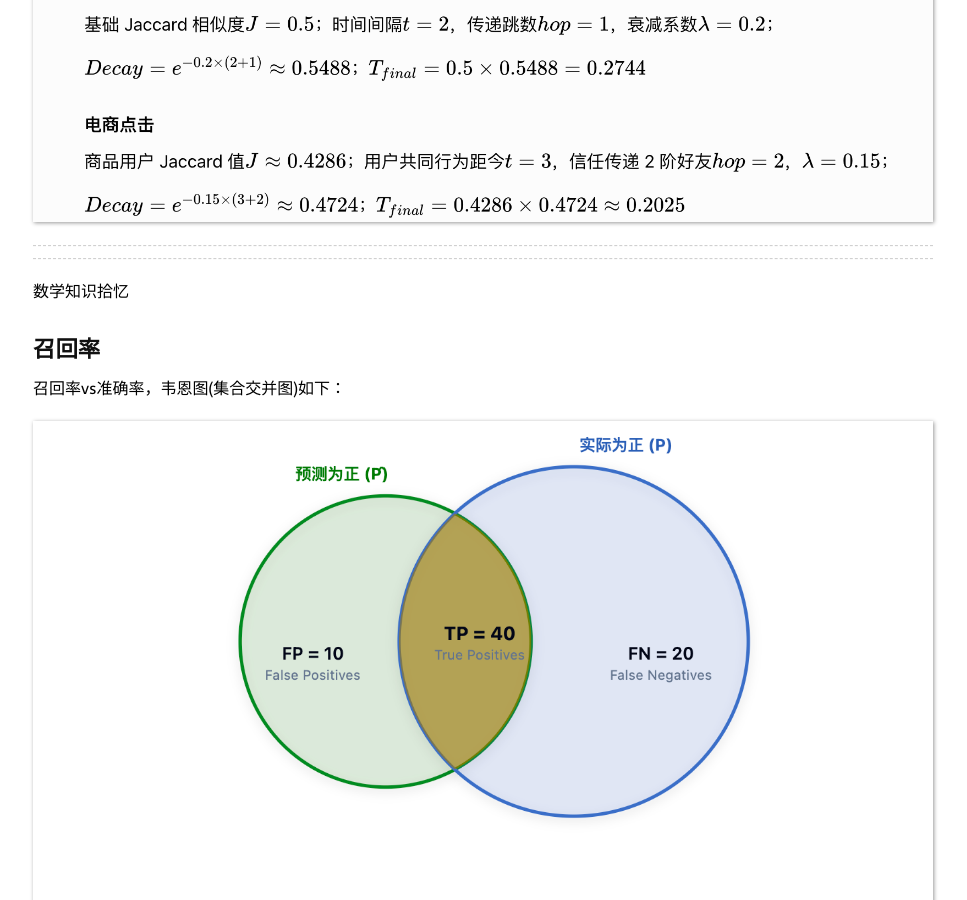
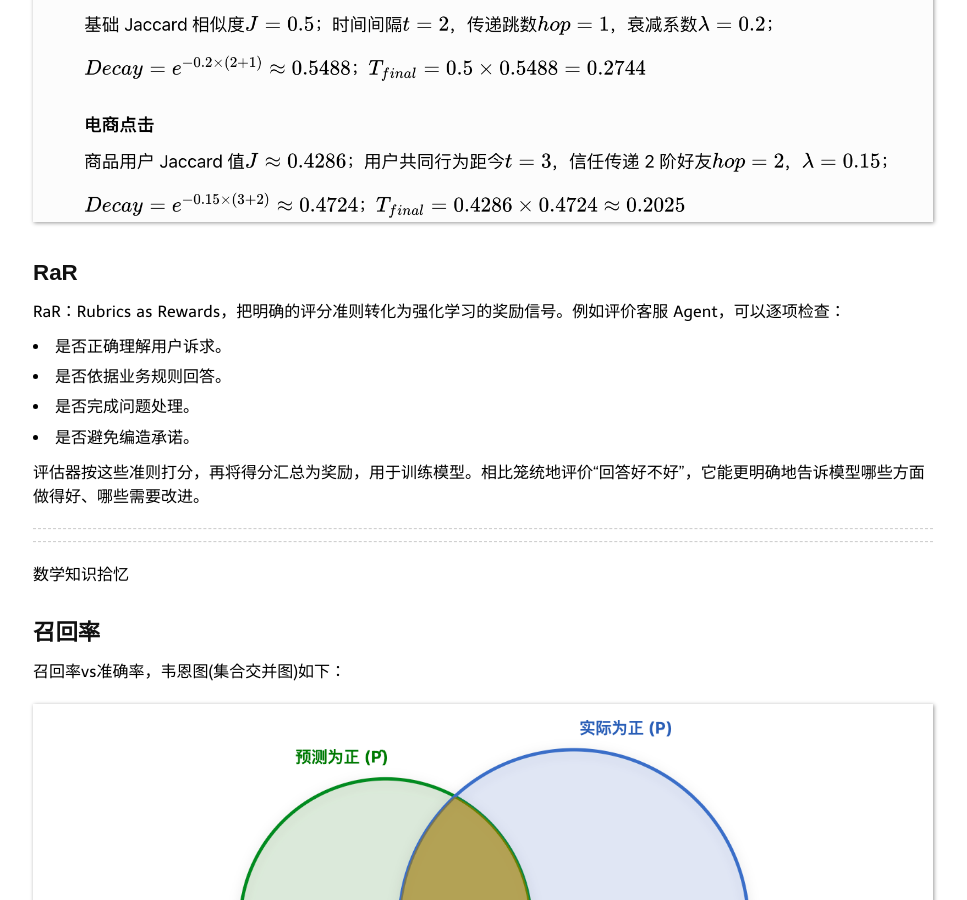
Before and after one commit to niean/niean.github.io, a Jekyll site: the page built from _posts/2025-04-08-infra-agi.markdown, in a window 1280 px wide and 900 px high, scrolled down 4584 px. Shown: the whole window, without its empty margins (157-1124 px from the left). Built offline with Jekyll 4.4.1, drawn with Linux system fonts in a browser that asks for light colours; comment, search, counter and statistics services are not loaded.

Commit message:
AI基建: RaR

```diff
--- a/_posts/2025-04-08-infra-agi.markdown
+++ b/_posts/2025-04-08-infra-agi.markdown
@@ -114,6 +114,17 @@ Jaccard相似度，定义和举例如下：
 
 叠加Trust衰减后，如下：
 ![page.png](https://raw.githubusercontent.com/niean/niean.github.io/master/images/20250408/rec-jaccard-trust.png)
+
+
+## RaR
+RaR：Rubrics as Rewards，把明确的评分准则转化为强化学习的奖励信号。例如评价客服 Agent，可以逐项检查：
+
+- 是否正确理解用户诉求。
+- 是否依据业务规则回答。
+- 是否完成问题处理。
+- 是否避免编造承诺。
+
+评估器按这些准则打分，再将得分汇总为奖励，用于训练模型。相比笼统地评价“回答好不好”，它能更明确地告诉模型哪些方面做得好、哪些需要改进。
 
 
 ----
```
Also changed, not shown: other parts of _posts/2025-04-08-infra-agi.markdown (+1 -1 lines).
